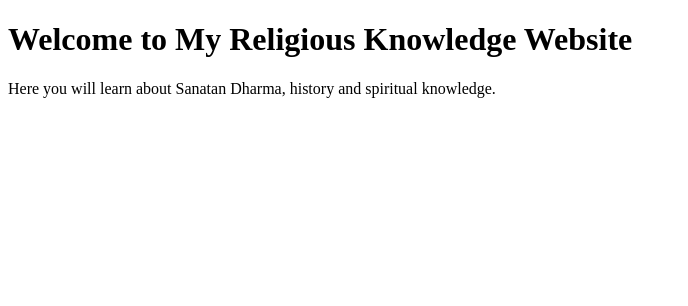
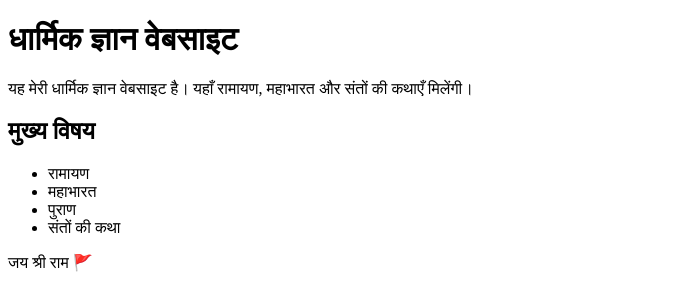
Before and after one commit to khedkarsumeet464-cell/sumeetkhedkar.GitHub.io, a plain HTML site: page index.html in a window 1280 px wide. Shown: the whole page, without its empty margins (0-688 px from the left). Drawn offline with Linux system fonts and the light colour scheme.

Commit message:
add website content
Added mean content for my religious knowledge website including Ramayana, Mahabharata, purana and saints.

```diff
--- a/index.html
+++ b/index.html
@@ -1,17 +1,25 @@
 <!DOCTYPE html>
 <html>
 <head>
-<title>Religious Knowledge</title>
+<title>My Religious Knowledge Website</title>
 </head>
 
 <body>
 
-<h1>Welcome to My Religious Knowledge Website</h1>
+<h1>धार्मिक ज्ञान वेबसाइट</h1>
 
-<p>
-Here you will learn about Sanatan Dharma, history and spiritual knowledge.
-</p>
+<p>यह मेरी धार्मिक ज्ञान वेबसाइट है। यहाँ रामायण, महाभारत और संतों की कथाएँ मिलेंगी।</p>
+
+<h2>मुख्य विषय</h2>
+
+<ul>
+<li>रामायण</li>
+<li>महाभारत</li>
+<li>पुराण</li>
+<li>संतों की कथा</li>
+</ul>
+
+<p>जय श्री राम 🚩</p>
 
 </body>
-
 </html>
```
